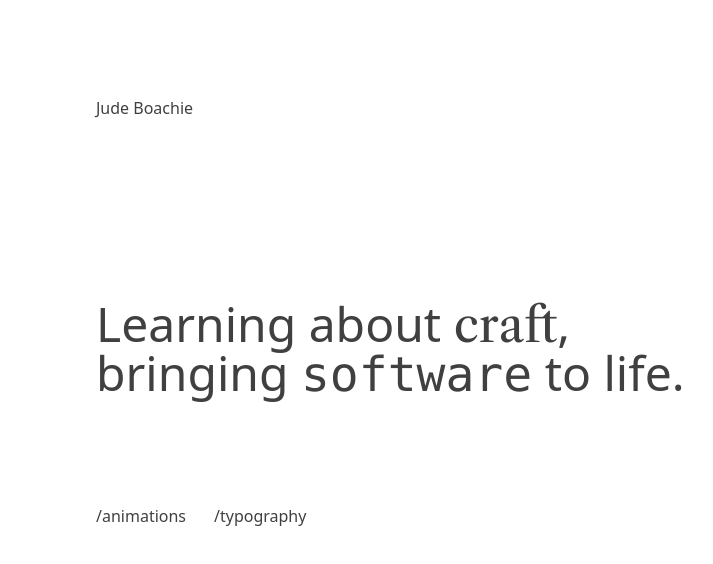
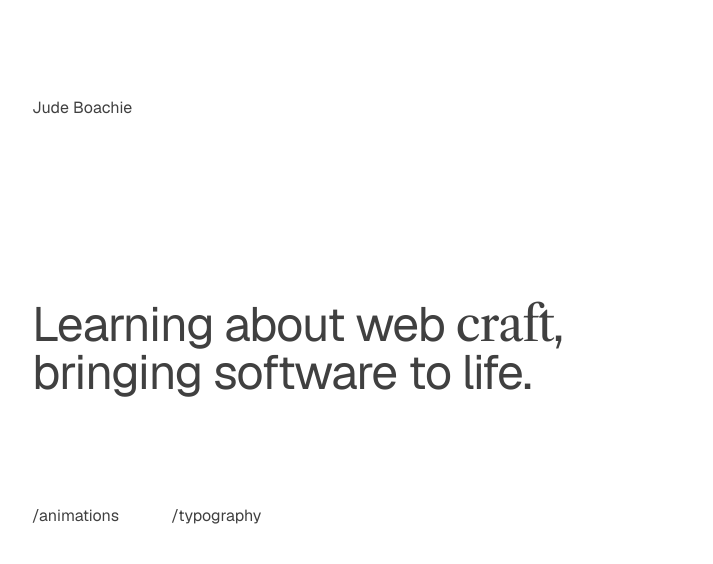
Before and after one commit to jdboachie/onj, a Next.js app: page / in a window 1280 px wide. Shown: the top 564 px of the page, without its empty margins (192-905 px from the left). Built offline with nearby package versions, Linux system fonts and the light colour scheme.

Commit message:
fixes: font issue2

```diff
--- a/src/app/layout.tsx
+++ b/src/app/layout.tsx
@@ -5,8 +5,8 @@ import "./globals.css";
 import { ThemeProvider } from "@/components/theme-provider";
 
 export const metadata: Metadata = {
-  title: "Create Next App",
-  description: "Generated by create next app",
+  title: "onj",
+  description: "Created by Jude Boachie",
 };
 
 export default function RootLayout({
--- a/src/app/page.tsx
+++ b/src/app/page.tsx
@@ -1,12 +1,12 @@
-import { librecaslontext, newsreader } from "@/lib/fonts";
+import Link from "next/link";
 import { GeistMono } from "geist/font/mono";
-import Link from "next/link";
+import { librecaslontext } from "@/lib/fonts";
 
 export default function Home() {
 
   return (
     <main
-      className="font-sans md:p-24 px-12 max-w-4xl mx-auto grid grid-rows-3 grid-cols-6 gap-1 justify-content-start h-screen"
+      className="md:p-24 px-12 max-w-5xl mx-auto grid grid-rows-3 grid-cols-6 gap-1 justify-content-start h-screen"
     >
       <div className="">
         <Link
@@ -18,13 +18,13 @@ export default function Home() {
       </div>
       <div className="grid col-span-6">
         <h1
-          className={`text-3xl md:text-5xl`}
+          className={`text-3xl md:text-5xl tracking-tight`}
           >
-          Learning about {' '}
+          Learning about web {' '}
           <span className={`italic ${librecaslontext.className}`}>craft</span>,
           <br/>
           bringing {' '}
-          <span className={`font-mono`}>software</span>{' '}
+          <span className={''}>software</span>{' '}
           to life.
         </h1>
       </div>
```
